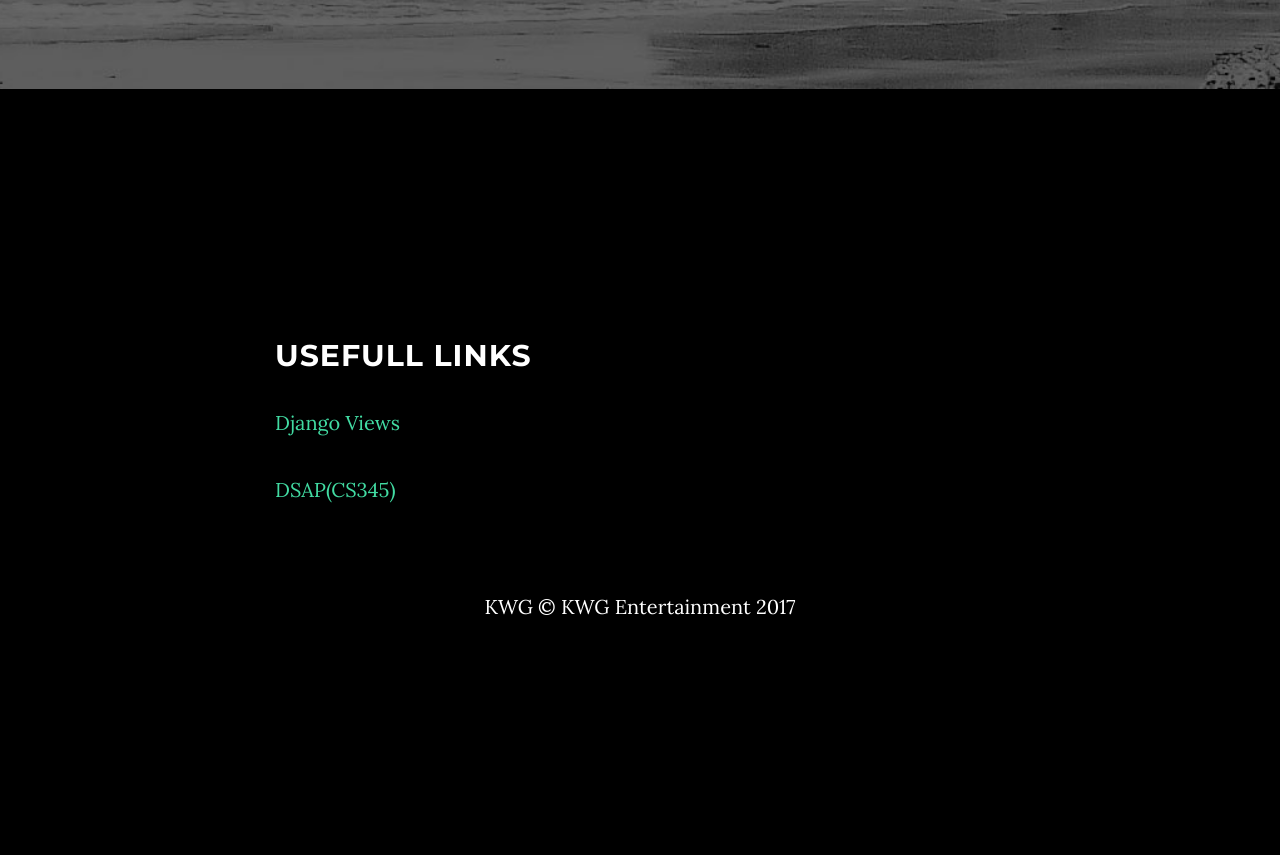
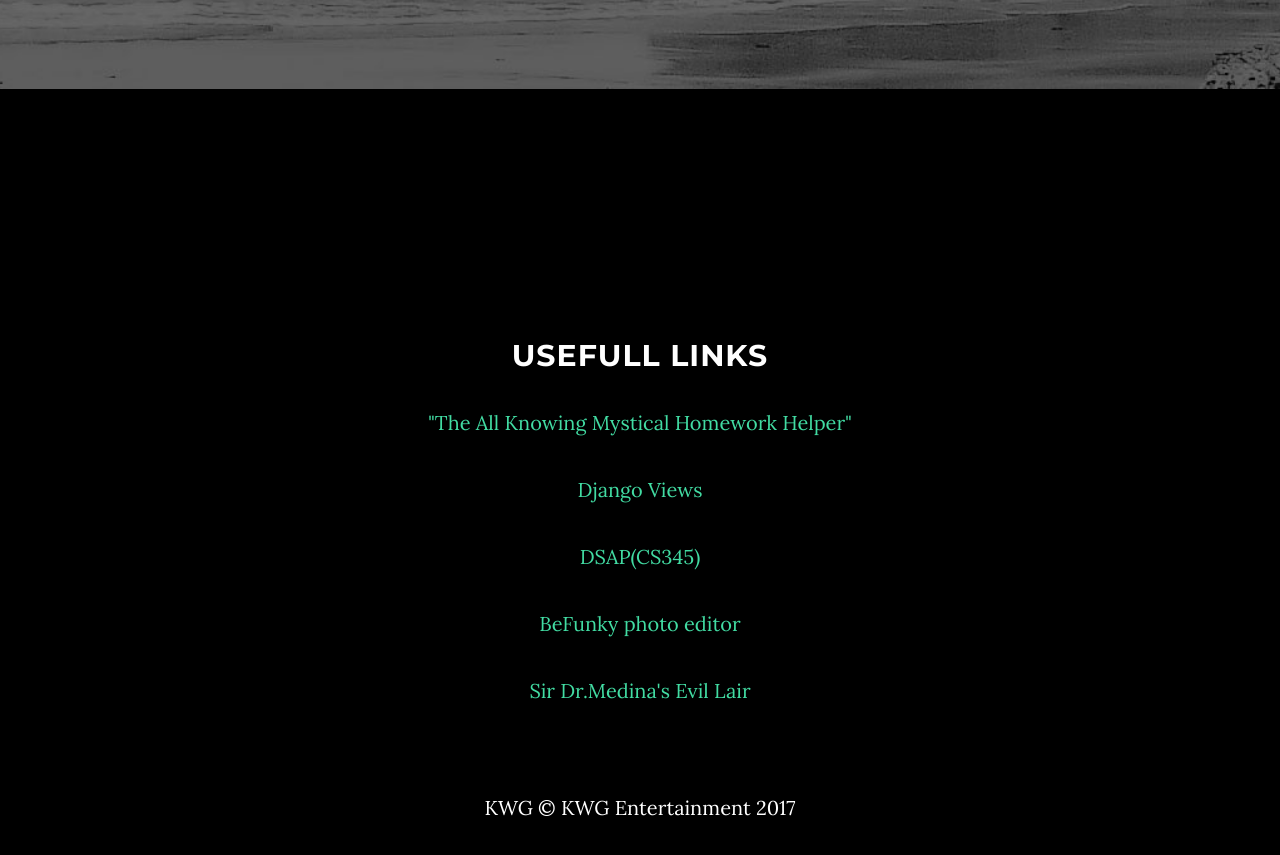
Before and after one commit to AlfredoMondragon/alfredomondragon.github.io, a website: page index.html in a window 1280 px wide. Shown: the part 1943-2798 px from the top of the page. Before the commit the page ends 2616 px from the top, so only its background shows below. Drawn offline with nearby package versions, Linux system fonts and the light colour scheme.

Commit message:
Update index.html

```diff
--- a/index.html
+++ b/index.html
@@ -113,14 +113,17 @@
 
 
     <!-- USEFULL LINKS -->
-    <section id="links" class="content-section text-left">
+    <section id="links" class="content-section text-center">
         <div class="row">
             <div class="container">
                 <div class="col-lg-8 col-lg-offset-2">
                     <h2>USEFULL LINKS</h2>
 
-                    <p><a href="url http://ccbv.co.uk/">Django Views</a></p>
+                    <p><a href="http://google.com/">"The All Knowing Mystical Homework Helper"</a></p>
+                    <p><a href="http://ccbv.co.uk/">Django Views</a></p>
                     <p><a href="http://multimedia.ucc.ie/Public/training/cycle1/algorithms-in-python.pdf">DSAP(CS345)</a></p>
+                    <p><a href="http://www.befunky.com/">BeFunky photo editor</a></p>
+                    <p><a href="http://rmedina.github.io/">Sir Dr.Medina's Evil Lair</a></p>
 
                 </div>
             </div>
```
